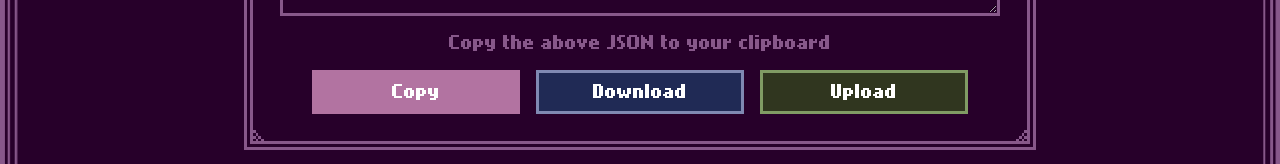
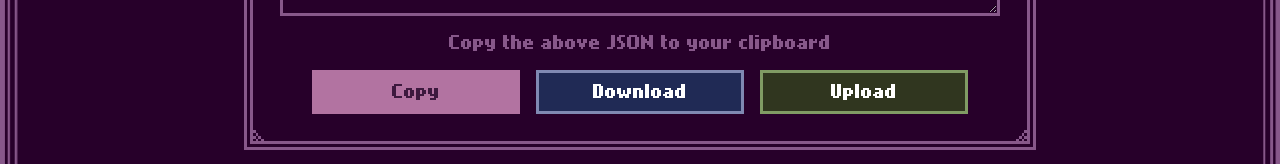
Before and after one commit to wovenstarlight/beebo-dialogue, a React (Create React App) app: page / in a window 1280 px wide. In both pictures the pointer is over the button "Copy". Shown: the part 1309-1473 px from the top of the page. Built offline with nearby package versions, Linux system fonts and the light colour scheme.

Commit message:
Increase colored buttons' contrast on hover

```diff
--- a/src/styles/App.css
+++ b/src/styles/App.css
@@ -178,13 +178,15 @@ body {
 			border: var(--border-width) solid var(--text);
 			cursor: pointer;
 
-			&:is(:hover, :focus) { background-color: var(--text) }
+			&:is(:hover, :focus) {
+				background-color: var(--text);
+				color: var(--bg);
+			}
 		}
 	}
 	#saveimage {
 		--text: var(--text-trueending);
 		--bg: var(--bg-trueending);
-		&:is(:hover, :focus) { color: var(--bg) }
 	}
 	#clearall {
 		--text: var(--text-vivi);
--- a/src/styles/JSONForm.css
+++ b/src/styles/JSONForm.css
@@ -42,7 +42,10 @@
 		display: inline-block;
 		cursor: pointer;
 
-		&:is(:hover, :focus-within) { background-color: var(--text) }
+		&:is(:hover, :focus-within) {
+			background-color: var(--text);
+			color: var(--bg);
+		}
 		&:not(:hover, :focus-within) + .explainer { display: none }
 	}
 }
--- a/src/styles/TextBox.css
+++ b/src/styles/TextBox.css
@@ -30,6 +30,7 @@
 
 			&:not([disabled]):is(:hover, :focus) {
 				background-color: var(--text);
+				color: var(--bg);
 			}
 
 			&[disabled] {
```
